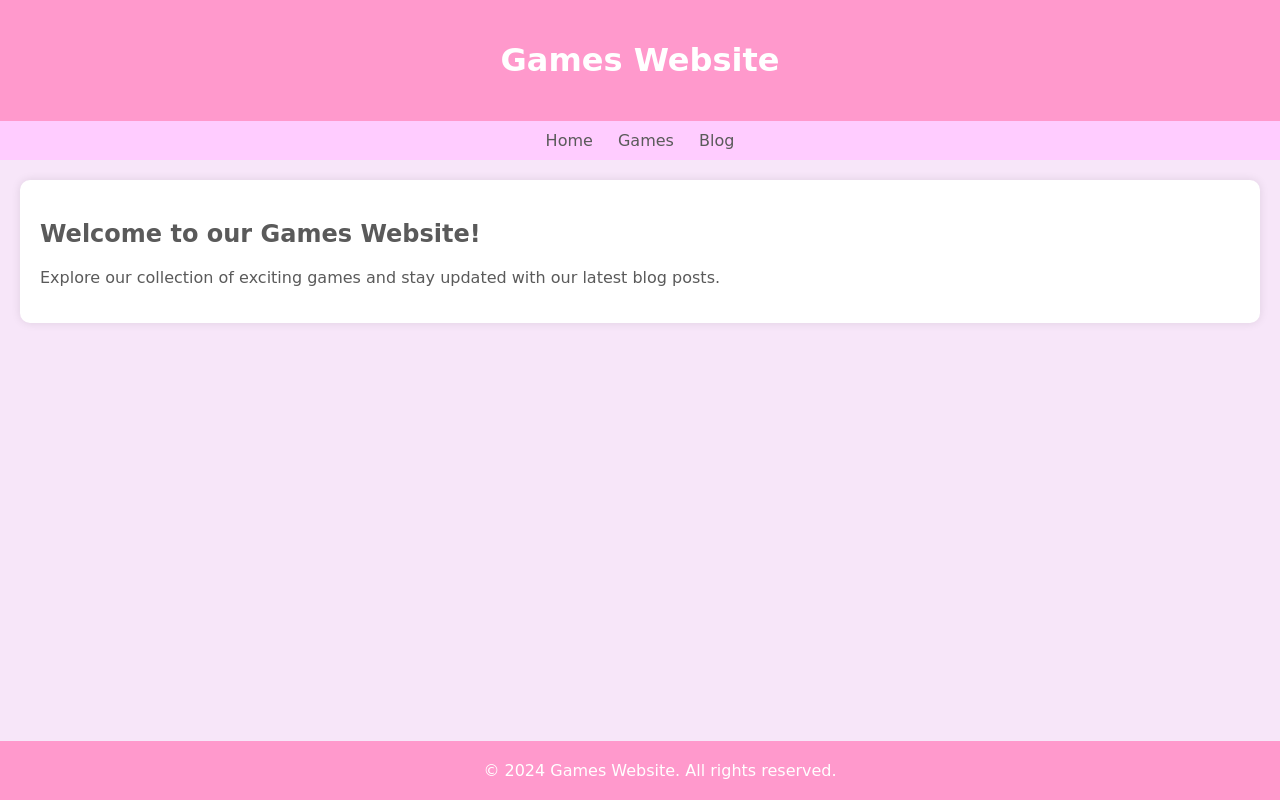
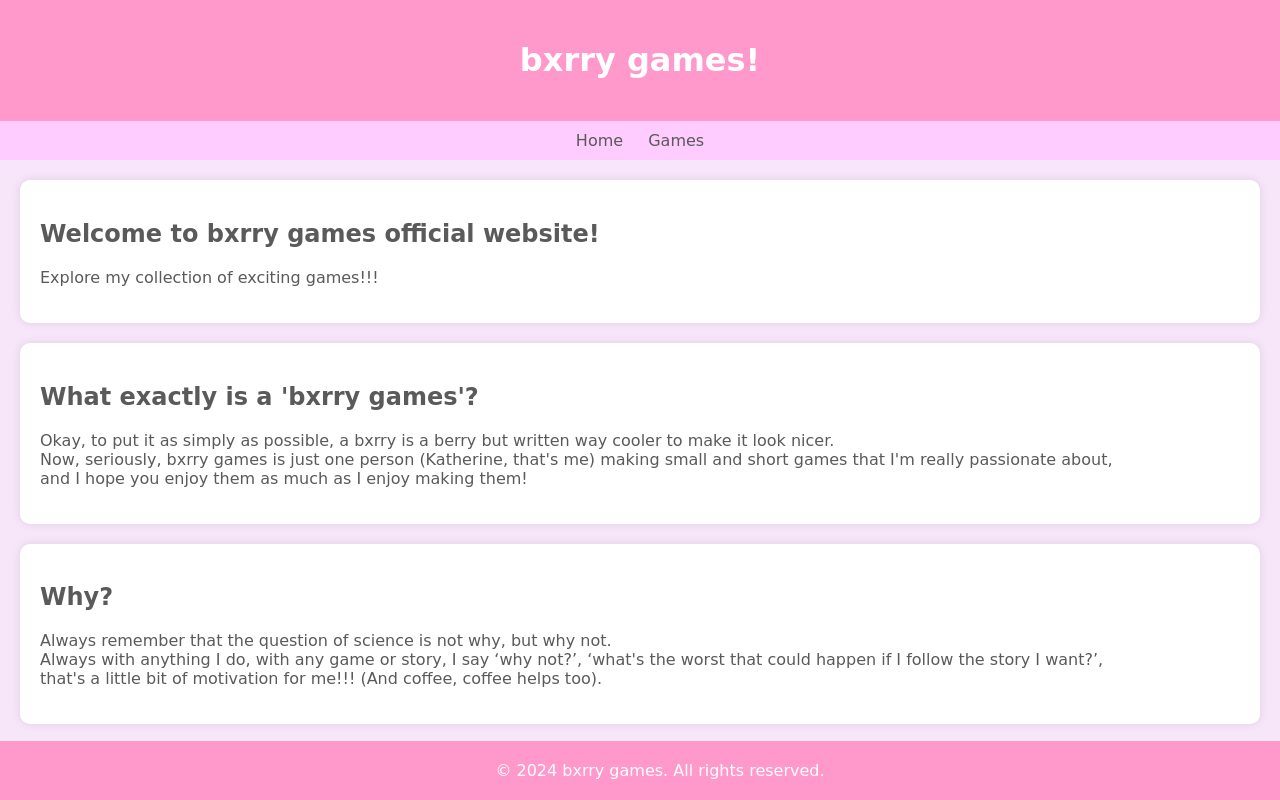
Before and after one commit to KathBerry/BxrryGames, a plain HTML site: page index.html in a window 1280 px wide. Drawn offline with Linux system fonts and the light colour scheme.

Commit message:
New Main Page

```diff
--- a/index.html
+++ b/index.html
@@ -3,7 +3,7 @@
 <head>
     <meta charset="UTF-8">
     <meta name="viewport" content="width=device-width, initial-scale=1.0">
-    <title>Games Website</title>
+    <title>bxrry games!</title>
     <style>
         body {
             font-family: 'Gamja Flower', cursive;
@@ -54,19 +54,26 @@
 </head>
 <body>
     <header>
-        <h1>Games Website</h1>
+        <h1>bxrry games!</h1>
     </header>
     <nav>
         <a href="#">Home</a>
         <a href="games.html">Games</a>
-        <a href="blog.html">Blog</a>
     </nav>
     <section>
-        <h2>Welcome to our Games Website!</h2>
-        <p>Explore our collection of exciting games and stay updated with our latest blog posts.</p>
+        <h2>Welcome to bxrry games official website!</h2>
+        <p>Explore my collection of exciting games!!!</p>
+    </section>
+    <section>
+        <h2>What exactly is a 'bxrry games'?</h2>
+        <p>Okay, to put it as simply as possible, a bxrry is a berry but written way cooler to make it look nicer.<br> Now, seriously, bxrry games is just one person (Katherine, that's me) making small and short games that I'm really passionate about,<br> and I hope you enjoy them as much as I enjoy making them!</p>
+    </section>
+    <section>
+        <h2>Why?</h2>
+        <p>Always remember that the question of science is not why, but why not.<br> Always with anything I do, with any game or story, I say ‘why not?’, ‘what's the worst that could happen if I follow the story I want?’,<br> that's a little bit of motivation for me!!! (And coffee, coffee helps too).</p>
     </section>
     <footer>
-        <p>&copy; 2024 Games Website. All rights reserved.</p>
+        <p>&copy; 2024 bxrry games. All rights reserved.</p>
     </footer>
 </body>
 </html>
```
